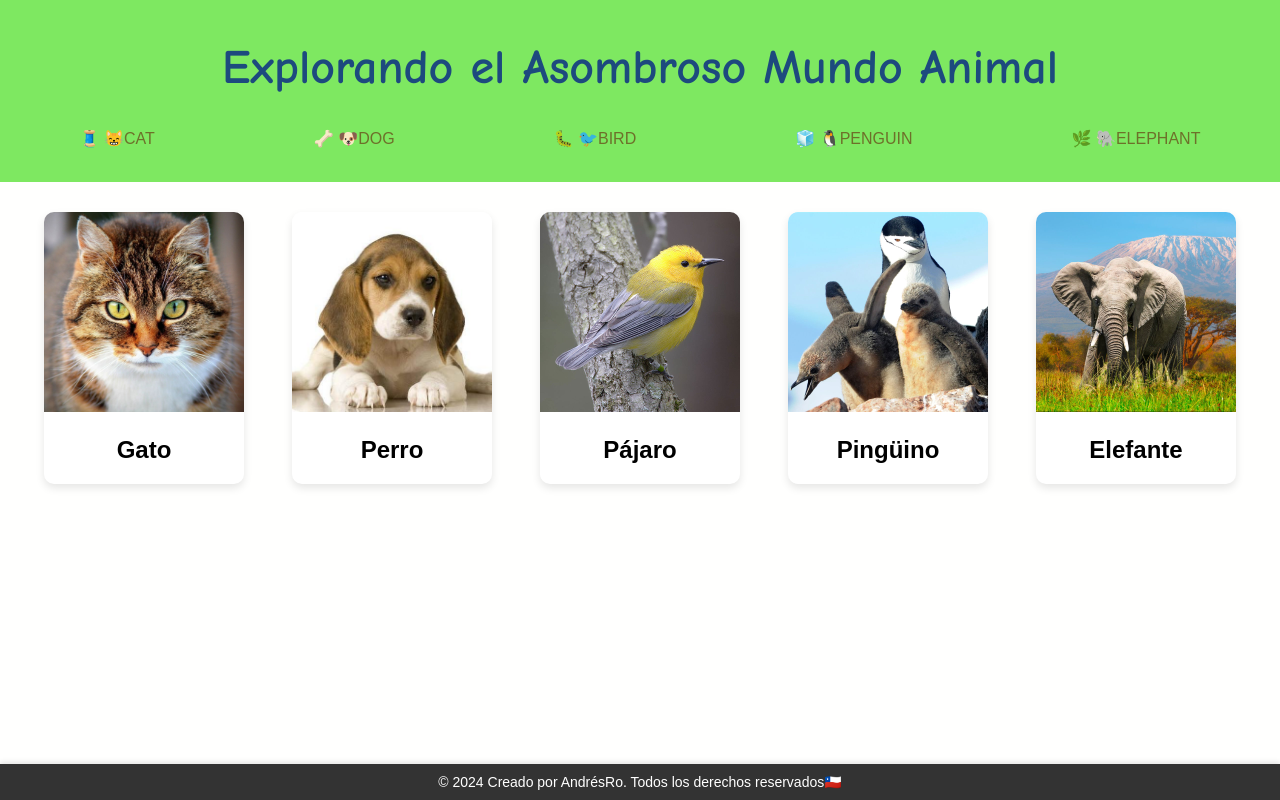
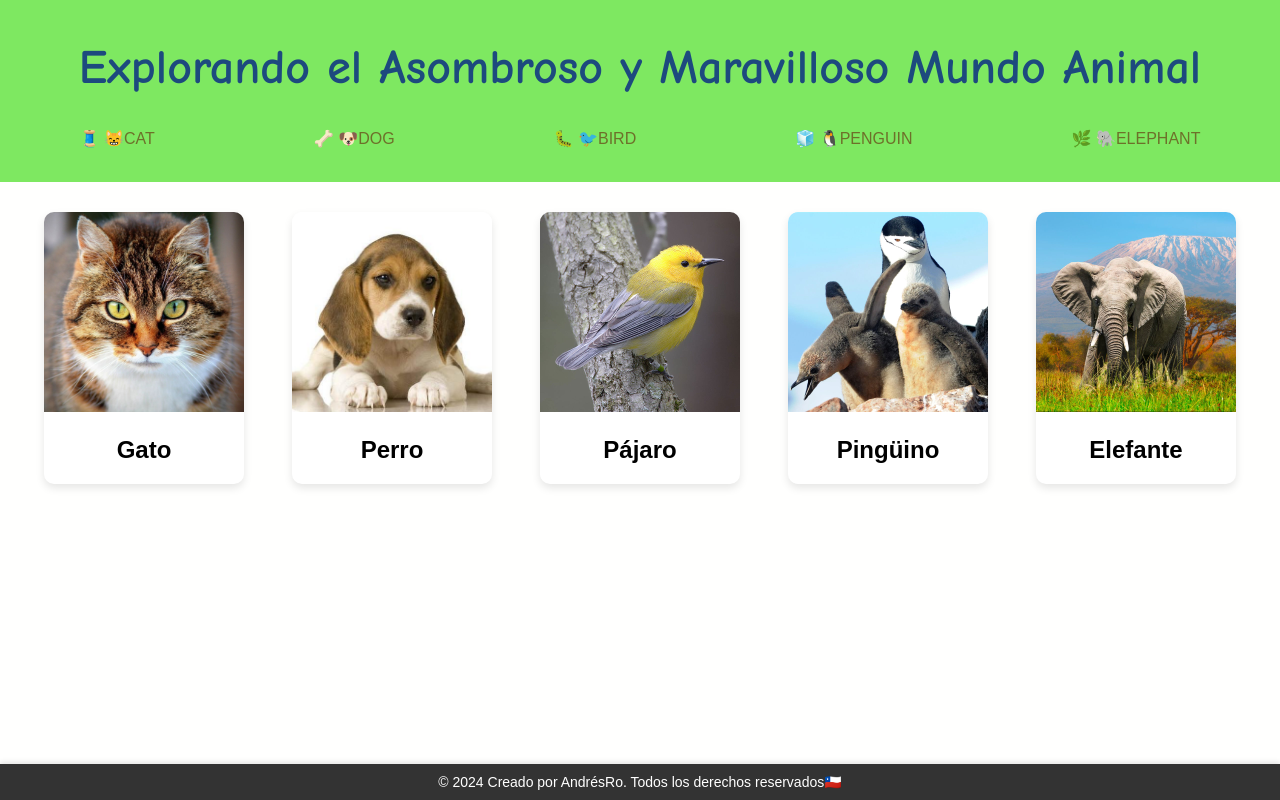
Before and after one commit to AndesRo/MundoAnimal, a plain HTML site: page index.html in a window 1280 px wide. Drawn offline with Linux system fonts and the light colour scheme.

Commit message:
Actualizar index.html

```diff
--- a/index.html
+++ b/index.html
@@ -10,7 +10,7 @@
 </head>
 <body>
     <header>
-        <h1 class="animated-title">Explorando el Asombroso Mundo Animal</h1>
+        <h1 class="animated-title">Explorando el Asombroso y Maravilloso Mundo Animal</h1>
         <nav class="navbar">
             <button class="navbar-toggle" aria-label="Toggle navigation">☰</button>
             <ul class="navbar-menu">
```
